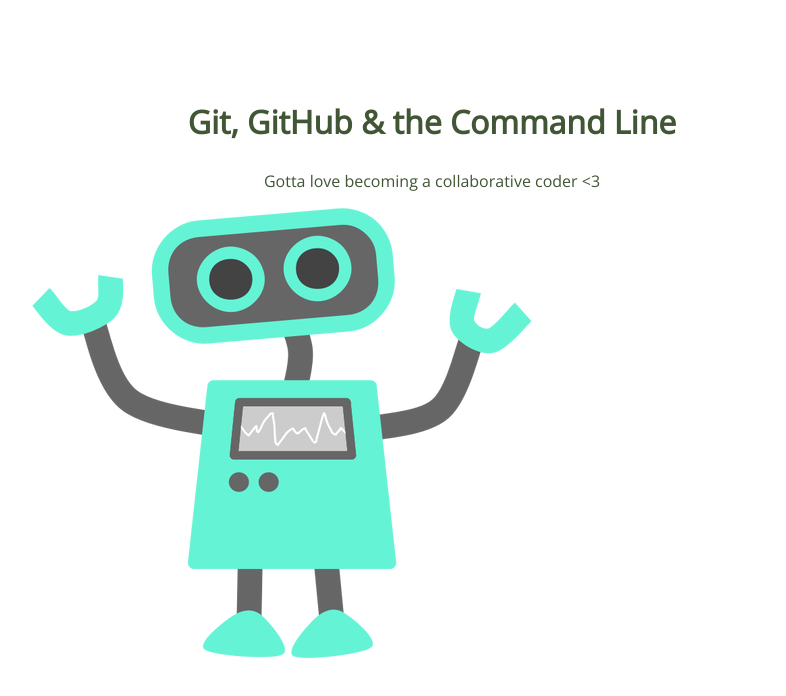
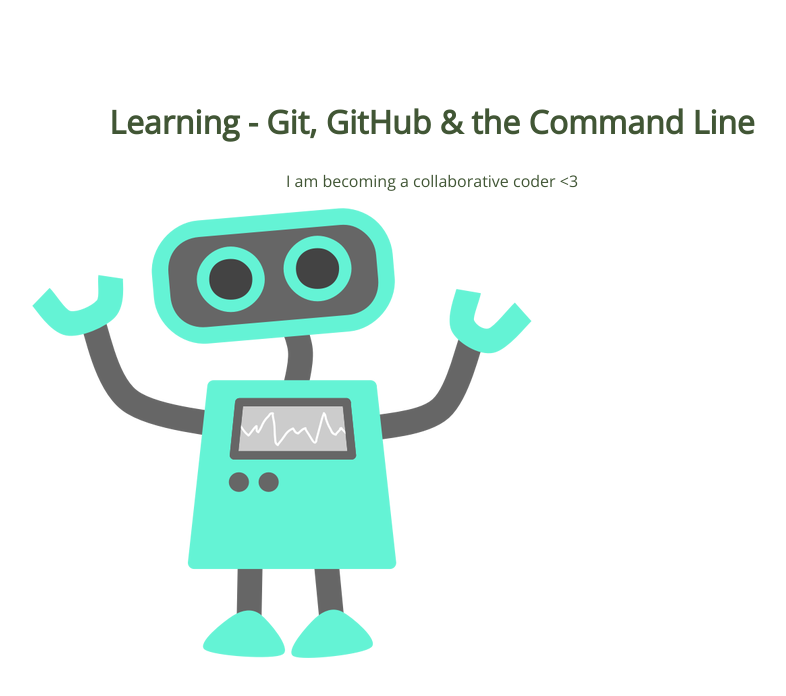
Before and after one commit to Ambarella-azul/105-project, a plain HTML site: page index.html in a window 1280 px wide. Shown: the whole page, without its empty margins (208-994 px from the left). Drawn offline with nearby package versions, Linux system fonts and the light colour scheme.

Commit message:
Learning - Git, GitHub & Command Line

```diff
--- a/index.html
+++ b/index.html
@@ -8,8 +8,8 @@
 </head>
 <body>
 	<section>
-		<h1>Git, GitHub & the Command Line</h1>
-		<p>Gotta love becoming a collaborative coder <3</p>
+		<h1>Learning - Git, GitHub & the Command Line</h1>
+		<p>I am becoming a collaborative coder <3</p>
 		<img src="img/happy-blue-robot.png">
 	</section>
 </body>
```
